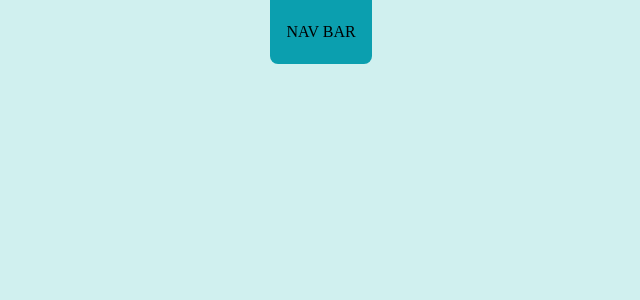
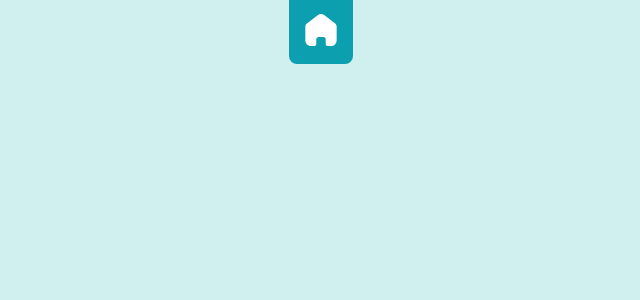
Before and after one commit to DenisaPolesna/piano, a React (Vite) app: page /game in a window 1280 px wide. Shown: the top 300 px of the page, without its empty margins (319-959 px from the left). Built offline with nearby package versions, Linux system fonts and the light colour scheme.

Commit message:
Add HomeBtn component

```diff
--- a/src/components/UI/NavBarMenu/NavBar/NavBar.css
+++ b/src/components/UI/NavBarMenu/NavBar/NavBar.css
@@ -10,3 +10,7 @@
   height: 100%;
   cursor: pointer;
 }
+
+.game-nav .menu-icon {
+  height: 2rem;
+}
--- a/src/components/UI/NavBarMenu/NavBar/NavBar.jsx
+++ b/src/components/UI/NavBarMenu/NavBar/NavBar.jsx
@@ -1,7 +1,12 @@
 import "./NavBar.css";
+import HomeBtn from "../NavBarIcons/HomeBtn/HomeBtn";
 
 const NavBar = (props) => {
-  return <nav className="game-nav">NAV BAR</nav>;
+  return (
+    <nav className="game-nav">
+      <HomeBtn className={"menu-icon"} />
+    </nav>
+  );
 };
 
 export default NavBar;
--- /dev/null
+++ b/src/components/UI/NavBarMenu/NavBarIcons/HomeBtn/HomeBtn.jsx
@@ -0,0 +1,12 @@
+import { Link } from "react-router-dom";
+import homeIcon from "./img/home.svg";
+
+const HomeBtn = ({ className }) => {
+  return (
+    <Link to="/">
+      <img src={homeIcon} alt="home-icon" className={className} />
+    </Link>
+  );
+};
+
+export default HomeBtn;
```
Also changed, not shown: src/components/UI/NavBarMenu/NavBarIcons/HomeBtn/img/home.svg (added).
